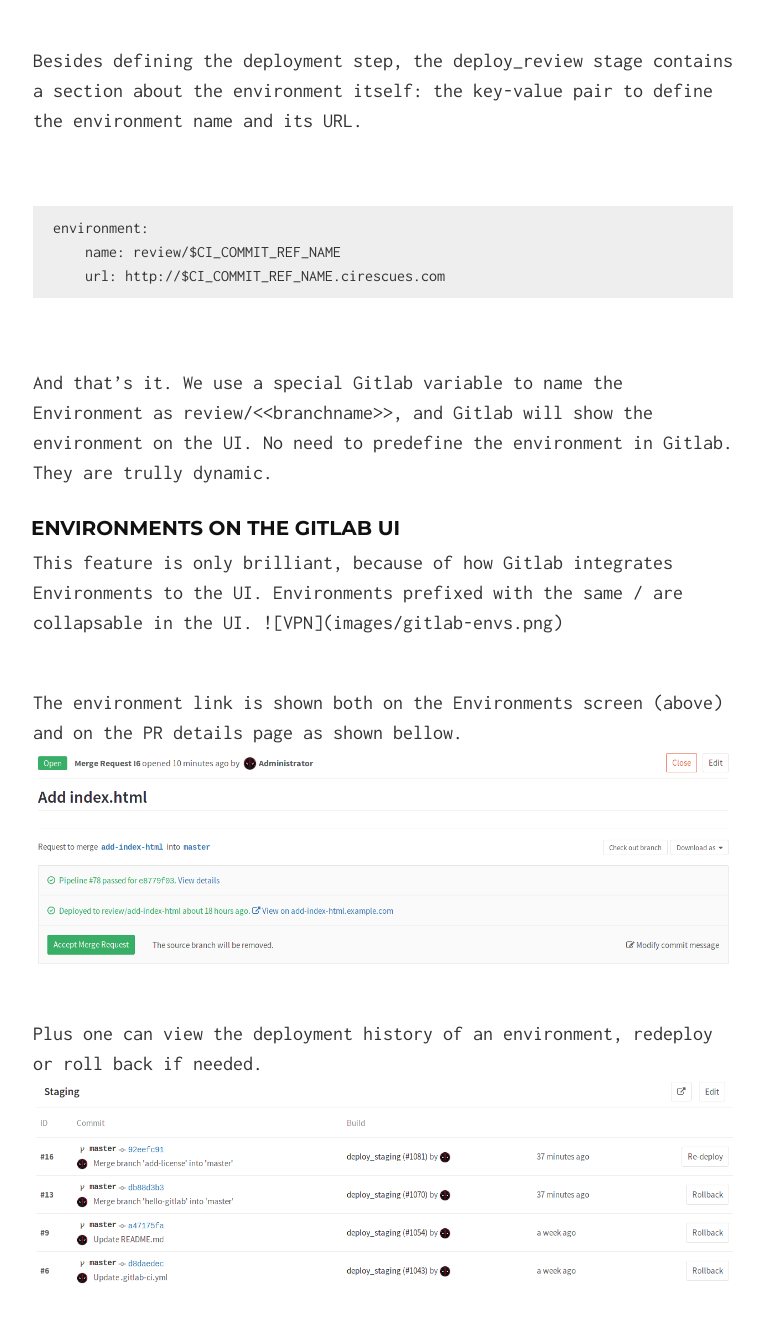
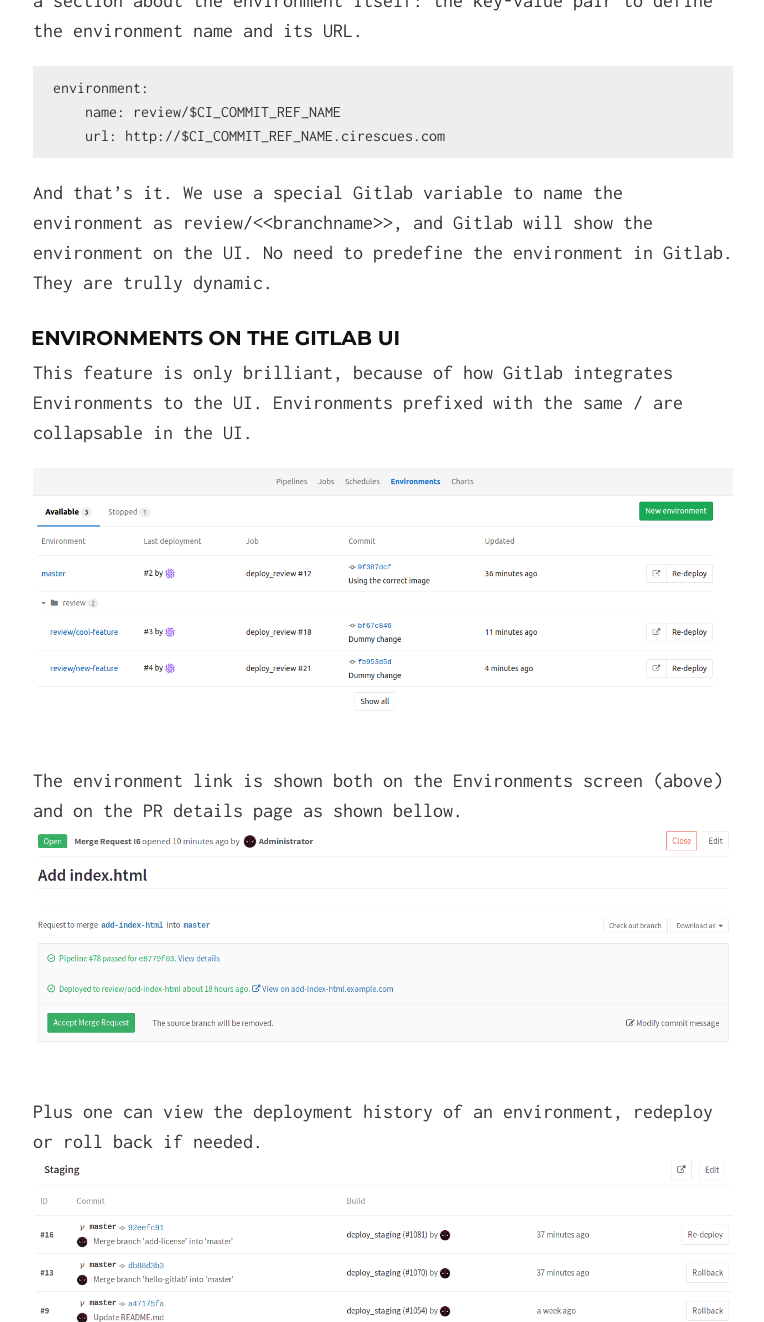
Before and after one commit to laszlocph/website, a Jekyll site: the page built from _posts/2017-07-25-Gitlab-take-two-dynamic-environments .md, in a window 1280 px wide and 1400 px high, scrolled down 2700 px, cut to the strip 78-1400 px from the top of the window. Shown: the whole strip, without its empty margins (257-1021 px from the left). Built offline with Jekyll 4.4.1, drawn with Linux system fonts in a browser that asks for light colours; nearby versions of some CDN libraries; some of the changed text lies outside the part shown.

Commit message:
Formatting

```diff
--- a/_posts/2017-07-25-Gitlab-take-two-dynamic-environments .md
+++ b/_posts/2017-07-25-Gitlab-take-two-dynamic-environments .md
@@ -51,20 +51,14 @@
 <script src="https://gist.github.com/laszlocph/0cac604fa56e0ac6e5a2141939162fb4.js"></script>
 
 <br/>
-
 The deploy_review stage as its name suggests deploys the images that were built in the build stage. Doing that with a simple curl to the Rancher container orchestration platform, with the stack definition in the payload.
 
 While the payload may seem criptic first sight, it is essentially passing a docker-compose definition to Rancher, with a few deployment specific meta information in the rancher-compose field.
 
-<br/>
-
 <script src="https://gist.github.com/laszlocph/f2da691257045a13b09e58a31d099db6.js"></script>
 
 <br/>
-
 Besides defining the deployment step, the deploy_review stage contains a section about the environment itself: the key-value pair to define the environment name and its URL.
-
-<br/>
 
 <pre>
 environment:
@@ -72,14 +66,13 @@
     url: http://$CI_COMMIT_REF_NAME.cirescues.com
 </pre>
 
-<br/>
-
-And that's it. We use a special Gitlab variable to name the Environment as review/&lt;&lt;branchname&gt;&gt;, and Gitlab will show the environment on the UI. No need to predefine the environment in Gitlab. They are trully dynamic.
+And that's it. We use a special Gitlab variable to name the environment as review/&lt;&lt;branchname&gt;&gt;, and Gitlab will show the environment on the UI. No need to predefine the environment in Gitlab. They are trully dynamic.
 
 #### Environments on the Gitlab UI
 
 This feature is only brilliant, because of how Gitlab integrates Environments to the UI. Environments prefixed with the same <prefix>/ are collapsable in the UI.
-![VPN](images/gitlab-envs.png)
+
+![Gitlab environments](images/gitlab-envs.png)
 
 <br/>
 The environment link is shown both on the Environments screen (above) and on the PR details page as shown bellow.
```
Also changed, not shown: other parts of _posts/2017-07-25-Gitlab-take-two-dynamic-environments .md (+1 -1 lines).
